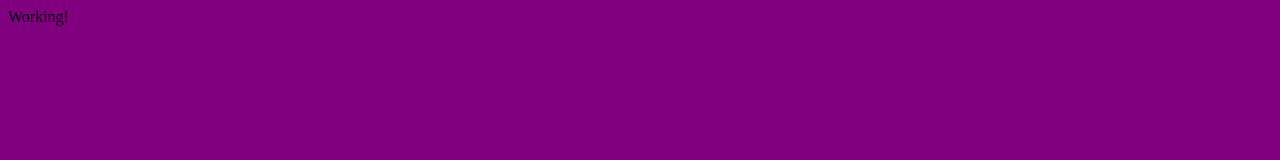
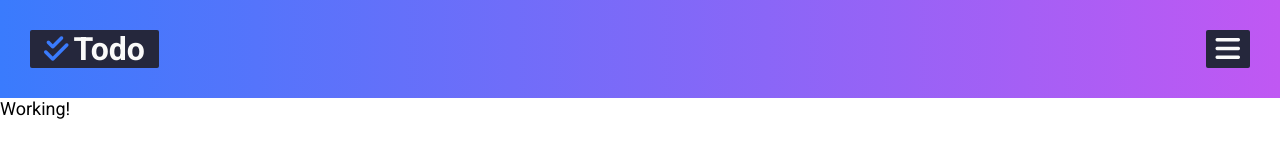
Before and after one commit to GDimitroff/atomic, a website built with webpack: page src/template.html in a window 1280 px wide. Built offline with nearby package versions, Linux system fonts and the light colour scheme.

Commit message:
Add header

```diff
--- a/src/main.css
+++ b/src/main.css
@@ -1,3 +1,86 @@
+:root {
+  --primary-blue: #3a7bfd;
+  --primary-purple: #c058f3;
+  --primary-cyan: #57ddff;
+
+  --primary-light: #fafafa;
+  --primary-dark: #25273c;
+
+  /*
+  ### Light Theme
+
+    - Very Light Gray: hsl(0, 0%, 98%)
+    - Very Light Grayish Blue: hsl(236, 33%, 92%)
+    - Light Grayish Blue: hsl(233, 11%, 84%)
+    - Dark Grayish Blue: hsl(236, 9%, 61%)
+    - Very Dark Grayish Blue: hsl(235, 19%, 35%)
+
+  ### Dark Theme
+
+    - Very Dark Blue: hsl(235, 21%, 11%)
+    - Very Dark Desaturated Blue: hsl(235, 24%, 19%)
+    - Light Grayish Blue: hsl(234, 39%, 85%)
+    - Light Grayish Blue (hover): hsl(236, 33%, 92%)
+    - Dark Grayish Blue: hsl(234, 11%, 52%)
+    - Very Dark Grayish Blue: hsl(233, 14%, 35%)
+    - Very Dark Grayish Blue: hsl(237, 14%, 26%)
+  */
+}
+
+*,
+*::after,
+*::before {
+  padding: 0;
+  margin: 0;
+  box-sizing: border-box;
+}
+
+html {
+  font-size: 62.5%;
+}
+
 body {
-  background-color: purple;
+  font-family: 'Roboto', sans-serif;
+  font-size: 1.8rem;
+  font-weight: 400;
 }
+
+.header {
+  display: flex;
+  justify-content: space-between;
+  align-items: center;
+  padding: 3rem;
+  background: linear-gradient(
+    to right,
+    var(--primary-blue) 0%,
+    var(--primary-purple) 100%
+  );
+}
+
+.hamburger > i {
+  font-size: 2.8rem;
+  padding: 5px 10px;
+  color: var(--primary-light);
+  background-color: var(--primary-dark);
+  border-radius: 2px;
+  cursor: pointer;
+}
+
+.logo {
+  background-color: var(--primary-dark);
+  display: flex;
+  align-items: center;
+  border-radius: 2px;
+  padding: 0 1.4rem;
+}
+
+.logo > h1 {
+  color: var(--primary-light);
+  font-size: 3.2rem;
+}
+
+.logo > i {
+  font-size: 2.8rem;
+  color: var(--primary-blue);
+  margin-right: 5px;
+}
--- a/src/template.html
+++ b/src/template.html
@@ -4,7 +4,32 @@
     <meta charset="UTF-8" />
     <meta http-equiv="X-UA-Compatible" content="IE=edge" />
     <meta name="viewport" content="width=device-width, initial-scale=1.0" />
-    <title>To Do App</title>
+    <link rel="preconnect" href="https://fonts.googleapis.com" />
+    <link rel="preconnect" href="https://fonts.gstatic.com" crossorigin />
+    <link
+      href="https://fonts.googleapis.com/css2?family=Roboto:wght@300;400;700&display=swap"
+      rel="stylesheet"
+    />
+    <script
+      src="https://kit.fontawesome.com/54ad0d43c6.js"
+      crossorigin="anonymous"
+    ></script>
+    <title>Todo List</title>
   </head>
-  <body></body>
+  <body>
+    <header class="header">
+      <div class="logo">
+        <i class="fa-solid fa-check-double"></i>
+        <h1>Todo</h1>
+      </div>
+
+      <div class="hamburger">
+        <i class="fa-solid fa-bars"></i>
+      </div>
+    </header>
+
+    <nav class="sidebar"></nav>
+
+    <main class="main"></main>
+  </body>
 </html>
```
